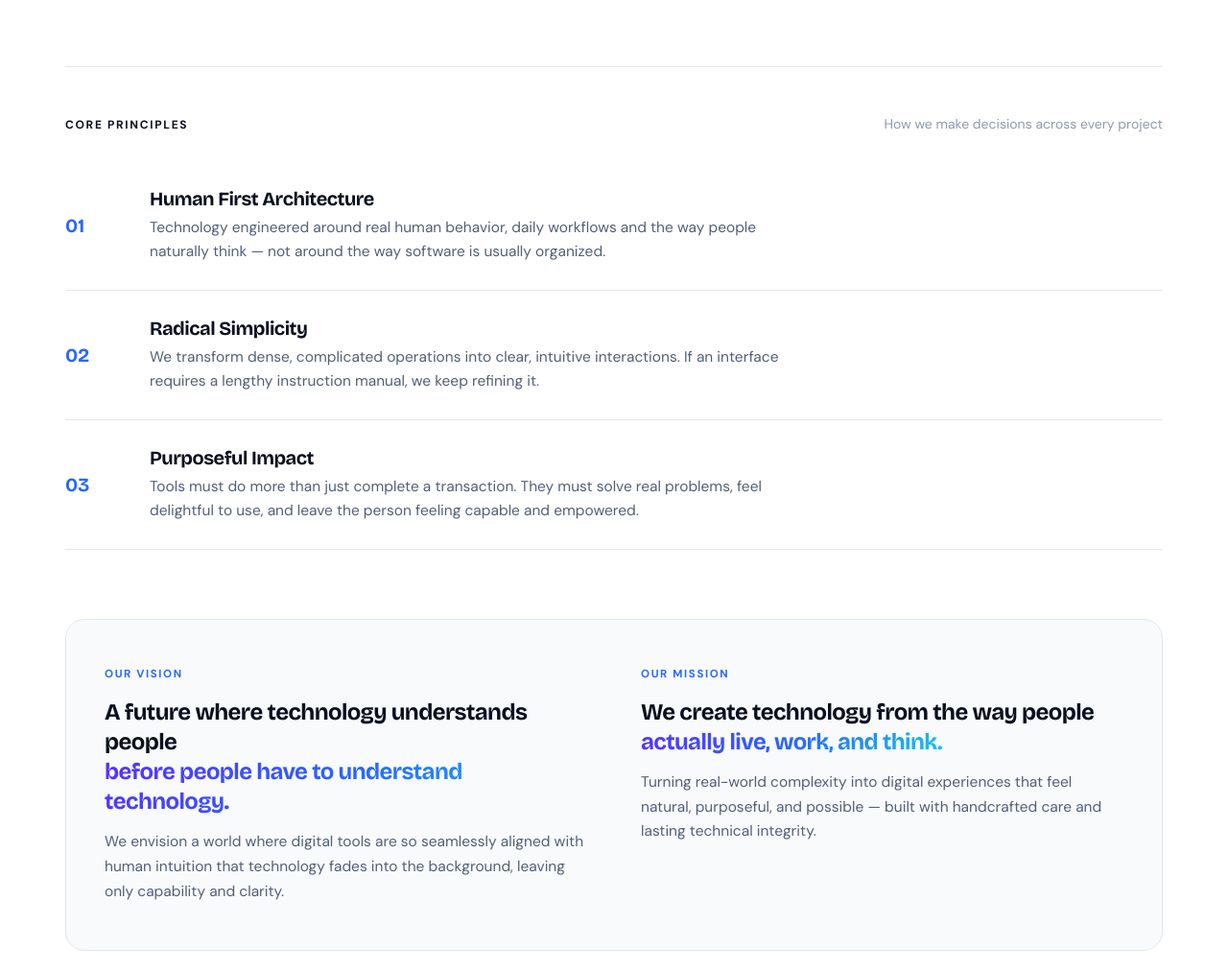
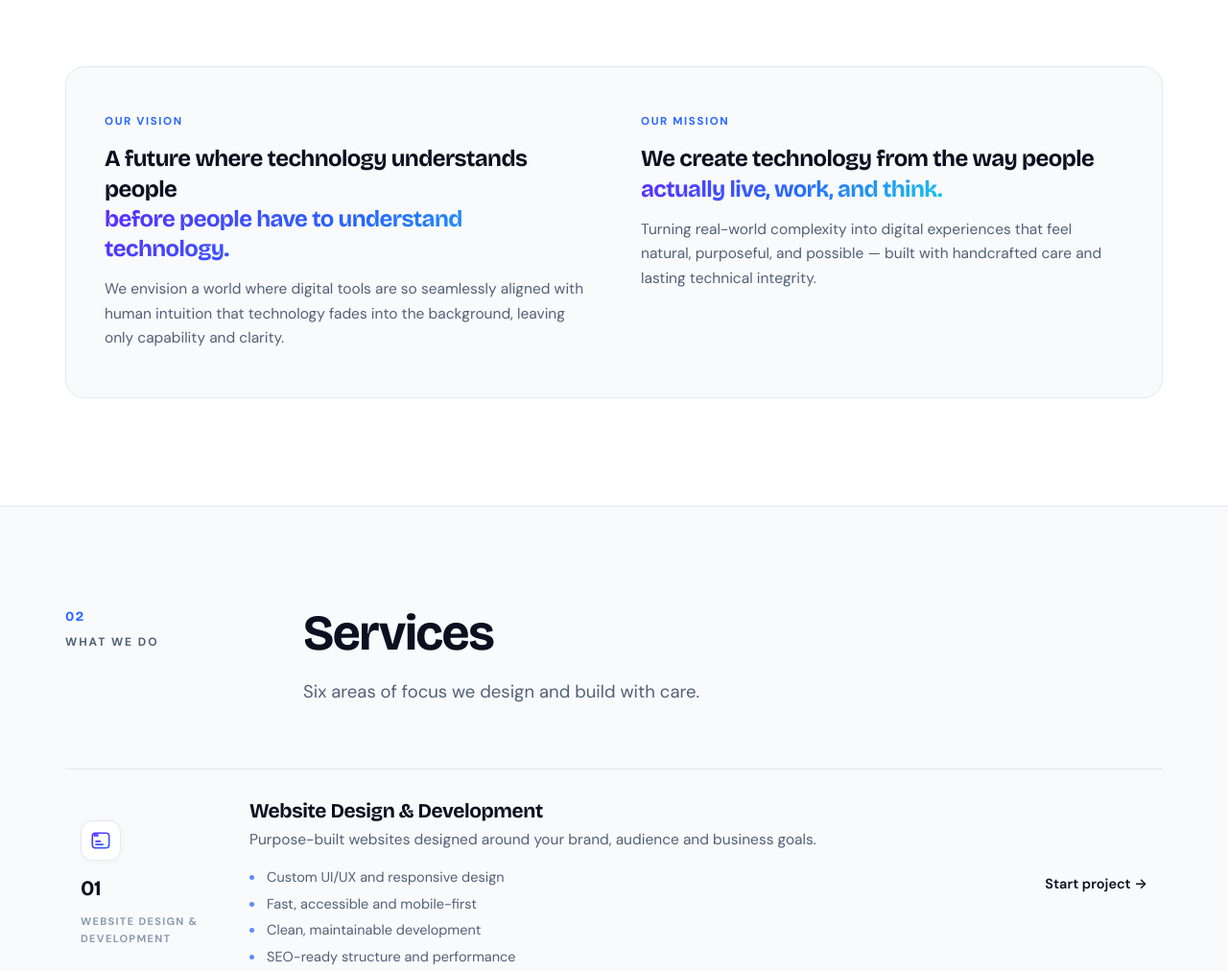
Before and after one commit to Naveen-2005205/wriox-website-, a website: page index.html in a window 1280 px wide. Shown: the part 1383-2395 px from the top of the page at 96% size. Drawn offline with nearby package versions, Linux system fonts and the light colour scheme.

Commit message:
Update digital marketing details and remove core principles section

```diff
--- a/index.html
+++ b/index.html
@@ -171,40 +171,6 @@
             <span class="pillar-eyebrow">HOW WE WORK</span>
             <h3 class="pillar-title">Handcrafted Craft</h3>
             <p class="pillar-text">Plain language, honest timelines, transparent collaboration, and results that never rely on generic templates.</p>
-          </div>
-        </div>
-
-        <!-- Editorial Principles Rows -->
-        <div class="principles-editorial-block">
-          <div class="block-heading-row">
-            <span class="block-eyebrow">CORE PRINCIPLES</span>
-            <span class="block-caption">How we make decisions across every project</span>
-          </div>
-
-          <div class="principles-list">
-            <div class="principle-row">
-              <span class="principle-num">01</span>
-              <div class="principle-info">
-                <h4 class="principle-title">Human First Architecture</h4>
-                <p class="principle-desc">Technology engineered around real human behavior, daily workflows and the way people naturally think — not around the way software is usually organized.</p>
-              </div>
-            </div>
-
-            <div class="principle-row">
-              <span class="principle-num">02</span>
-              <div class="principle-info">
-                <h4 class="principle-title">Radical Simplicity</h4>
-                <p class="principle-desc">We transform dense, complicated operations into clear, intuitive interactions. If an interface requires a lengthy instruction manual, we keep refining it.</p>
-              </div>
-            </div>
-
-            <div class="principle-row">
-              <span class="principle-num">03</span>
-              <div class="principle-info">
-                <h4 class="principle-title">Purposeful Impact</h4>
-                <p class="principle-desc">Tools must do more than just complete a transaction. They must solve real problems, feel delightful to use, and leave the person feeling capable and empowered.</p>
-              </div>
-            </div>
           </div>
         </div>
 
@@ -389,9 +355,9 @@
               <p class="service-desc">Getting the right people to notice what you have made.</p>
               <ul class="service-features">
                 <li>SEO so search engines understand your site</li>
-                <li>Video editing for short, clear stories</li>
+                <li>Videography and video editing for short, clear stories</li>
                 <li>Content writing in a natural voice</li>
-                <li>Google Ads set up, run and reviewed</li>
+                <li>Google Ads &amp; Meta Ads set up, run and reviewed</li>
               </ul>
             </div>
             <div class="service-action">
```
